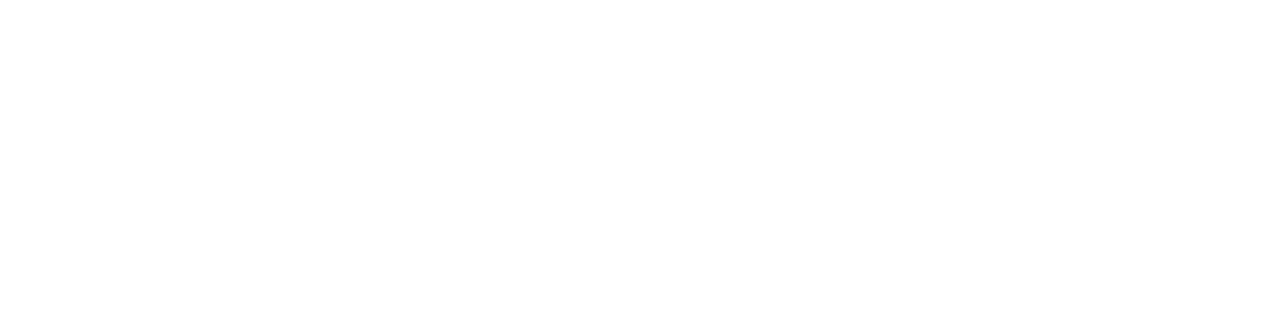
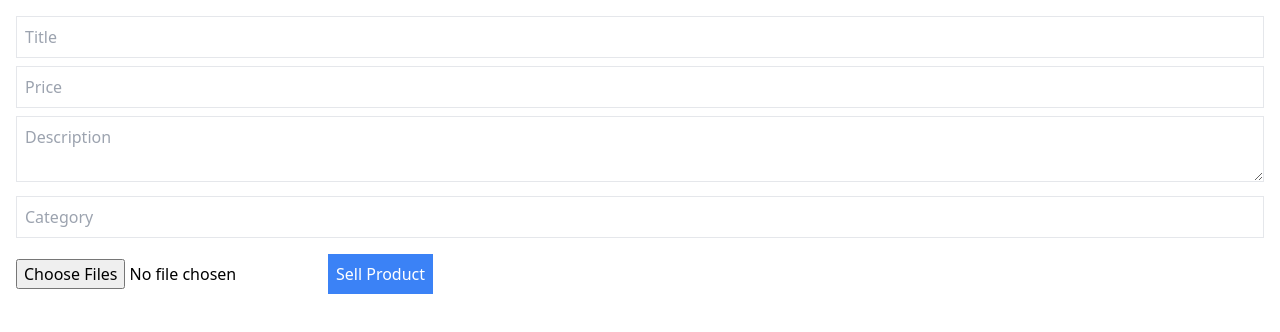
Before and after one commit to DilfaThayyil/OLX-clone, a React (Vite) app: page /sell in a window 1280 px wide. Before the commit this address had no page. Shown: the top 332 px of the page. Built offline with nearby package versions, Linux system fonts and the light colour scheme.

Commit message:
adding selling functionality

```diff
--- a/src/App.tsx
+++ b/src/App.tsx
@@ -4,17 +4,18 @@
 import SellProduct from "./components/sellProduct"
 import { ToastContainer } from 'react-toastify';
 import 'react-toastify/dist/ReactToastify.css';
+import { ProductProvider } from "./components/ProductContext";
 
 const App = () => {
   return (
-    <>
-      <Routes>
-        <Route path="/" element={<Main />} />
-        <Route path="/details" element={<Details />} />
-        <Route path="/sellProduct" element={<SellProduct/>}/>
-      </Routes>
-      <ToastContainer />
-    </>
+      <ProductProvider>
+        <Routes>
+          <Route path="/" element={<Main />} />
+          <Route path="/details" element={<Details />} />
+          <Route path="/sell" element={<SellProduct />} />
+        </Routes>
+        <ToastContainer />
+      </ProductProvider>
   );
 };
 
--- a/src/components/Navbar.tsx
+++ b/src/components/Navbar.tsx
@@ -4,6 +4,7 @@
 import search from "../assets/search.png"
 import Login from "./Login"
 import { useState } from "react"
+import { Link } from "react-router-dom"
 
 type searchProp = {
   setSearch:any
@@ -34,7 +35,10 @@
         <h1 className="font-bold text-lg">Login</h1>
       </div>
       <div className="w-28 flex h-12 p-2 ml-6 cursor-pointer rounded-full border border-yellow-500">
-        <h1 className="font-bold text-lg ml-3">+ SELL</h1>
+      <Link to="/sell">
+  <h1 className="font-bold text-lg ml-3">+ SELL</h1>
+</Link>
+
       </div>
     </div>
     {loginPop && <Login setLoginPop={setLoginPop}/>}
--- /dev/null
+++ b/src/components/ProductContext.tsx
@@ -0,0 +1,30 @@
+import { createContext, useContext, useState, ReactNode } from "react";
+
+interface ProductContextType {
+  products: any[];
+  addProduct: (product: any) => void;
+}
+
+const ProductContext = createContext<ProductContextType | undefined>(undefined);
+
+export const useProductContext = () => {
+  const context = useContext(ProductContext);
+  if (!context) {
+    throw new Error("useProductContext must be used within a ProductProvider");
+  }
+  return context;
+};
+
+export const ProductProvider = ({ children }: { children: ReactNode }) => {
+  const [products, setProducts] = useState<any[]>([]);
+
+  const addProduct = (product: any) => {
+    setProducts((prevProducts) => [product, ...prevProducts]);
+  };
+
+  return (
+    <ProductContext.Provider value={{ products, addProduct }}>
+      {children}
+    </ProductContext.Provider>
+  );
+};
--- a/src/components/sellProduct.tsx
+++ b/src/components/sellProduct.tsx
@@ -1,8 +1,8 @@
 import { useState } from "react";
 import { ref, uploadBytes, getDownloadURL } from "firebase/storage";
 import { storage } from "../firebase/setup";
-import axios from "axios";
 import { toast } from 'react-toastify';
+import { useProductContext } from "./ProductContext";
 
 const SellProduct = () => {
   const [title, setTitle] = useState("");
@@ -11,6 +11,8 @@
   const [category, setCategory] = useState("");
   const [images, setImages] = useState<File[]>([]);
   const [uploading, setUploading] = useState(false);
+
+  const {addProduct} = useProductContext()
 
   const handleImageUpload = (e: any) => {
     setImages(e.target.files);
@@ -39,7 +41,7 @@
     try {
         const uploadedImageUrls = await uploadImagesToFirebase();
 
-      const productData = {
+        const newProduct = {
           title,
           price,
           description,
@@ -47,8 +49,14 @@
           images: uploadedImageUrls,
         };
 
-      await axios.post("your-api-endpoint/sell-product", productData);
+        addProduct(newProduct);
+
         toast.success("Product listed successfully!");
+        setTitle("");
+        setPrice("");
+        setDescription("");
+        setCategory("");
+        setImages([]);
       } catch (error) {
         console.error("Error uploading product:", error);
         toast.error("Error listing the product. Please try again.");
```
Lines whose indentation alone changed are shown as unchanged.
